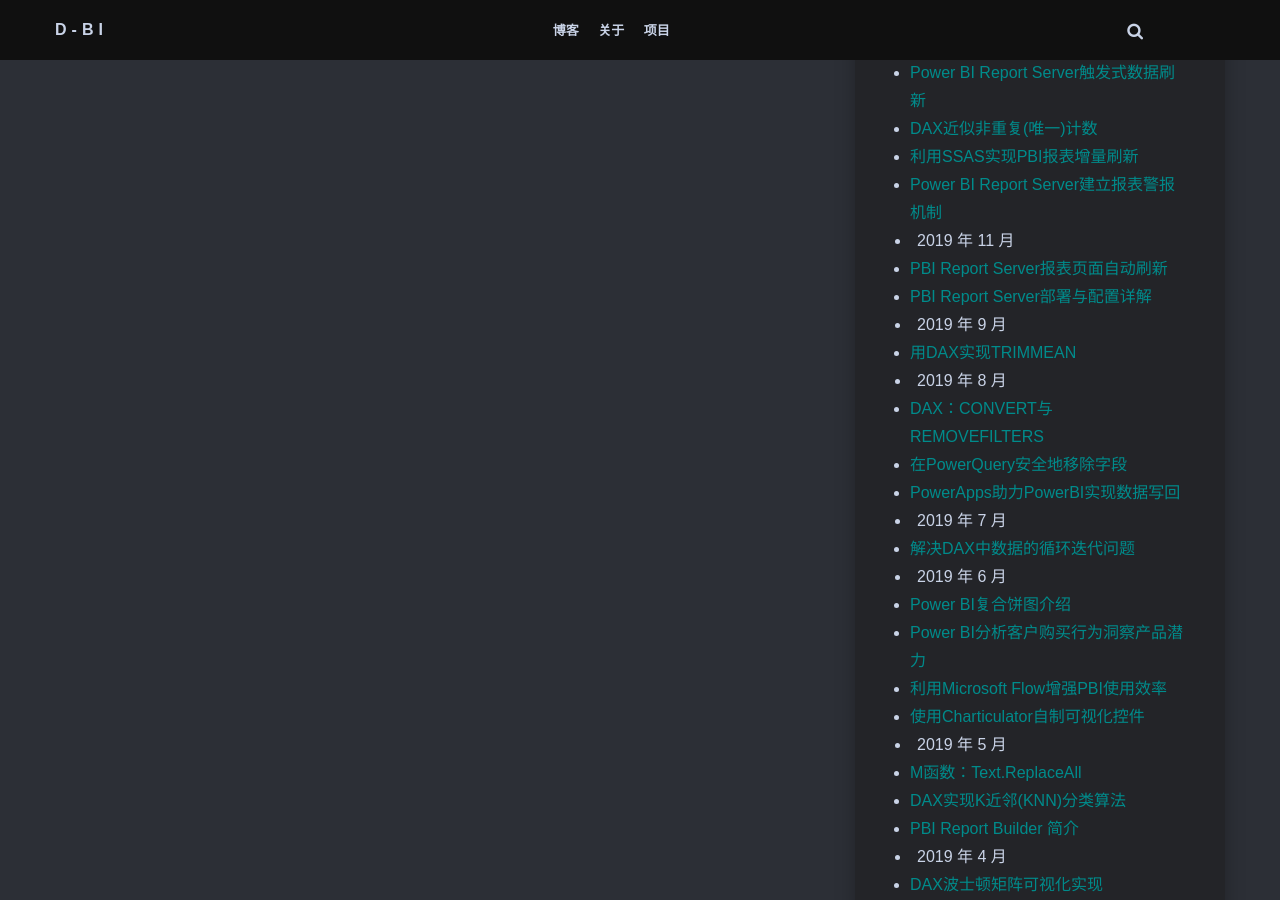
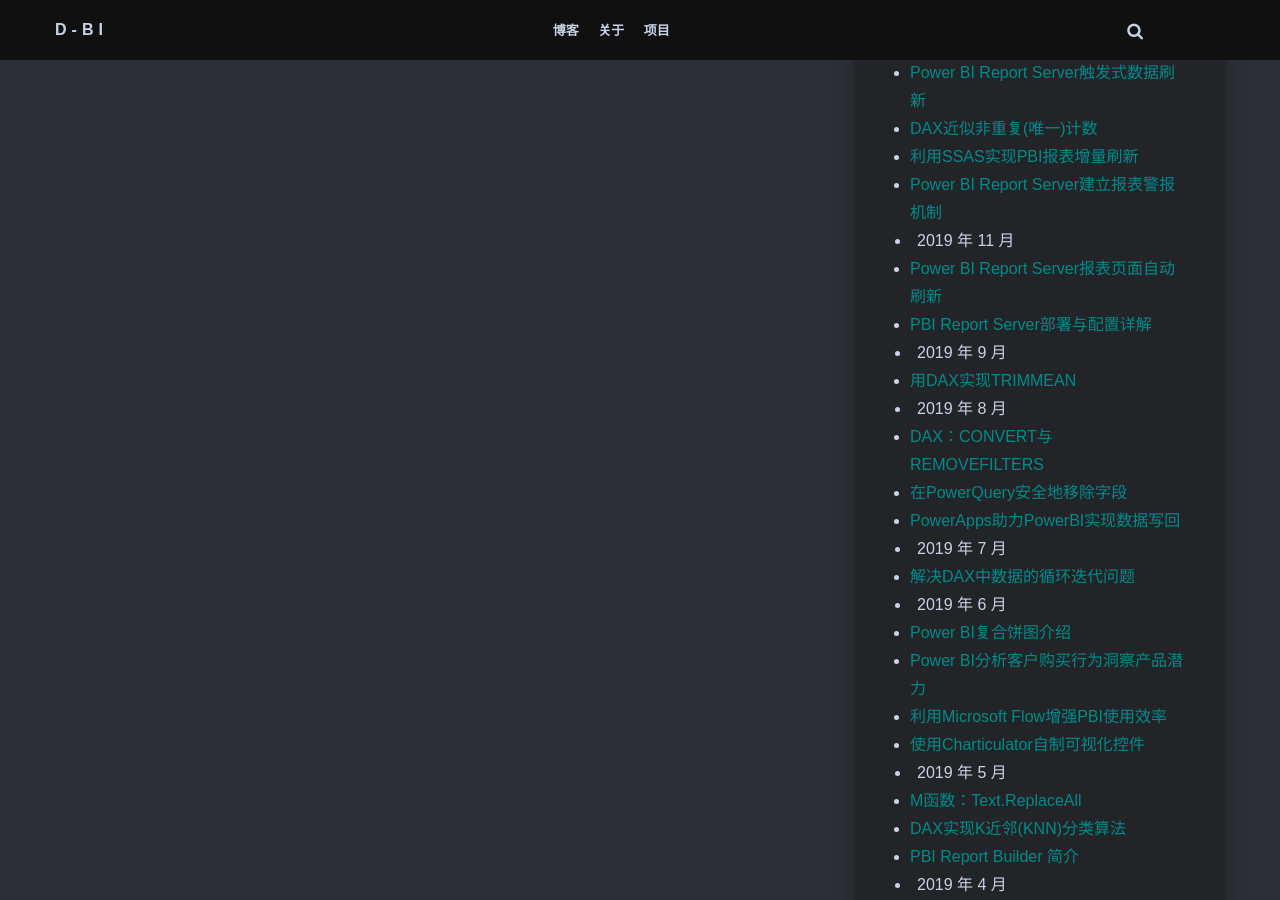
Before and after one commit to D-BI-TECH/D-BI-TECH.github.io, a Jekyll site: the page built from index.html, in a window 1280 px wide and 900 px high, scrolled down 3098 px. Built offline with Jekyll 4.4.1, drawn with Linux system fonts in a browser that asks for light colours; nearby versions of some CDN libraries; the list of posts is cut into pages by our own code; comment, search, counter and statistics services are not loaded.

Commit message:
Update 2019-11-26-page-autorefresh-pbi-reportserver-portal.markdown

```diff
--- a/_posts/2019-11-26-page-autorefresh-pbi-reportserver-portal.markdown
+++ b/_posts/2019-11-26-page-autorefresh-pbi-reportserver-portal.markdown
@@ -1,9 +1,9 @@
 ---
 layout: post
-title:  PBI Report Server报表页面自动刷新
+title:  Power BI Report Server报表页面自动刷新
 date:   2019-11-26 06:03:50 +0000
 image:  02.jpg
-tags:   [Report Server,SSRS]
+tags:   [PBIRS,SSRS]
 author-name: Davis ZHANG
 author-image: Davis.jpg
 level: 进阶
```
